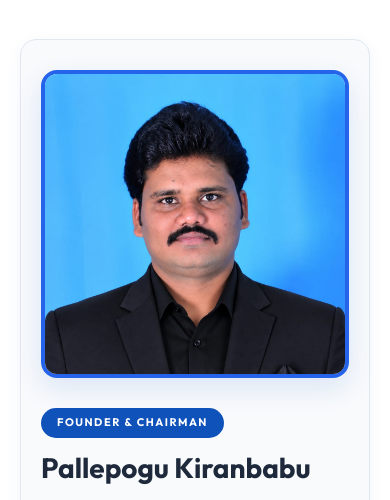
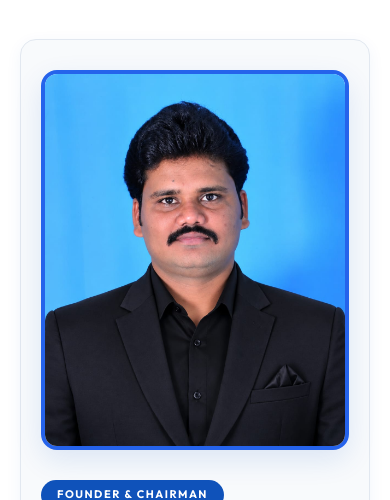
Before and after one commit to shreevedha/kirancharity, a React (Vite) app in the folder frontend/: page /about in a window 390 px wide. Shown: the part 305-805 px from the top of the page. Built offline with nearby package versions, Linux system fonts and the light colour scheme; no server answers.

Commit message:
Comprehensive mobile responsiveness audit and photo aspect ratio adjustments across all pages

```diff
--- a/frontend/src/pages/About.css
+++ b/frontend/src/pages/About.css
@@ -482,4 +482,8 @@
         gap: 30px;
         padding: 30px 20px;
     }
+    .chairman-img-card {
+        aspect-ratio: 4/5;
+        max-height: 380px;
+    }
 }
```
